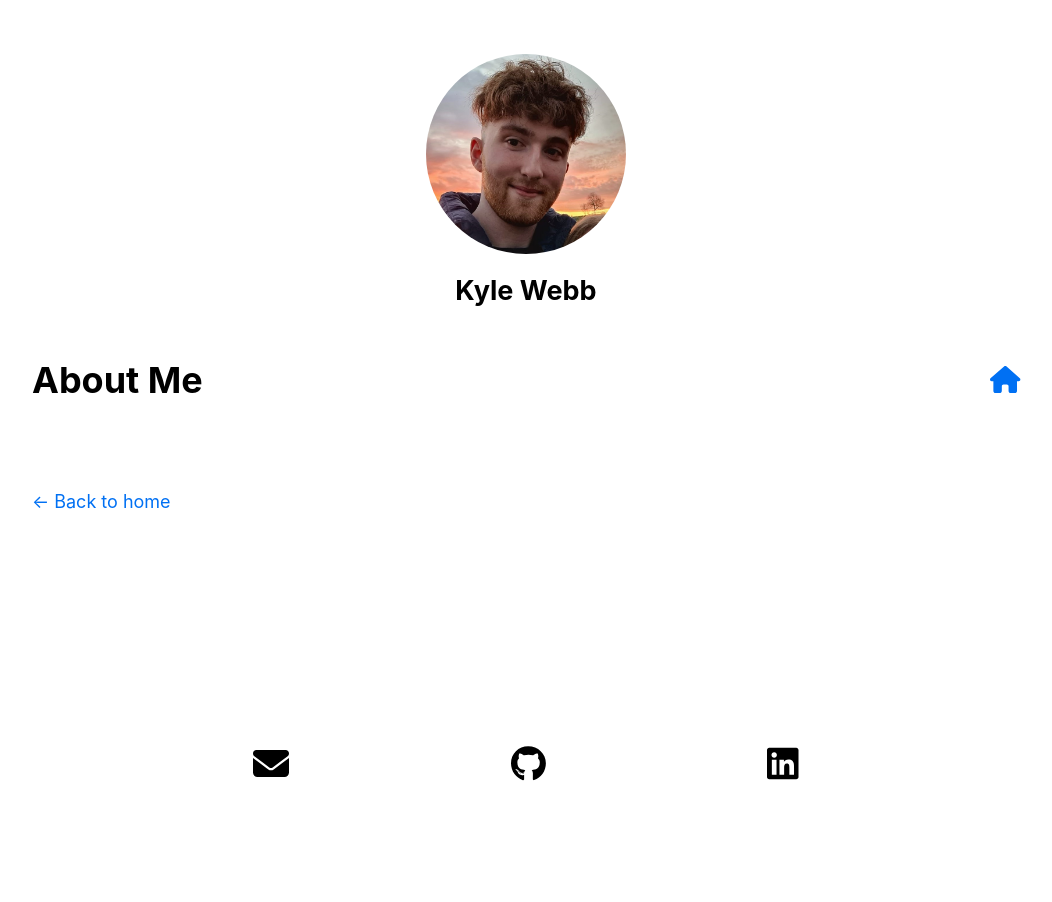
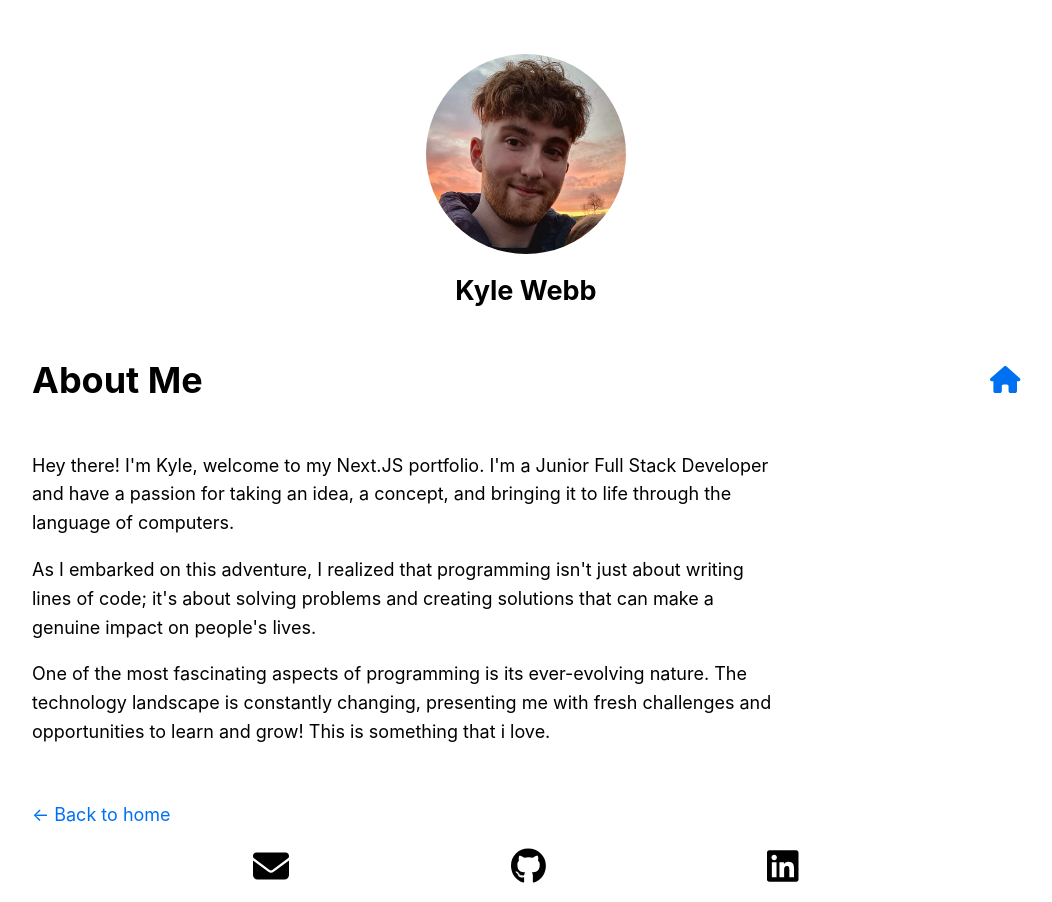
Before and after one commit to KyleWebb2000/App, a Next.js app: page /posts/about-me in a window 1280 px wide. Shown: the whole page, without its empty margins (114-1166 px from the left). Before the commit the page ends 800 px from the top, so only its background shows below. Built offline with nearby package versions, Linux system fonts and the light colour scheme.

Commit message:
feat: Blog posts updated and about me page

```diff
--- a/pages/posts/about-me.js
+++ b/pages/posts/about-me.js
@@ -2,6 +2,7 @@ import Head from 'next/head'
 import Link from 'next/link'
 import Layout from '../../components/layout'
 import Header from '../../components/Header';
+import aboutMe from '../../styles/about-me.module.css'
 
 export default function AboutMe() {
   return (
@@ -10,6 +11,14 @@ export default function AboutMe() {
         <title>About Me</title>
       </Head>
       <Header title="About Me"/>
+
+      <div className={aboutMe.container}>
+        <p>Hey there! I'm Kyle, welcome to my Next.JS portfolio. I'm a Junior Full Stack Developer and have a passion for taking an idea, a concept, and bringing it to life through the language of computers.</p>
+
+        <p>As I embarked on this adventure, I realized that programming isn't just about writing lines of code; it's about solving problems and creating solutions that can make a genuine impact on people's lives.</p>
+
+        <p>One of the most fascinating aspects of programming is its ever-evolving nature. The technology landscape is constantly changing, presenting me with fresh challenges and opportunities to learn and grow! This is something that i love.</p>
+      </div>
     </Layout>
   )
 }
--- /dev/null
+++ b/styles/about-me.module.css
@@ -0,0 +1,11 @@
+.container{
+    width: 90%;
+    margin: 0 auto;
+}
+
+@media screen and (min-width: 550px) {
+    .container{
+        width: 75%;
+        margin: 0;
+    }
+}
```
Also changed, not shown: posts/pre-rendering.md (+9 -6 lines), posts/ssg-ssr.md (+20 -11 lines).
